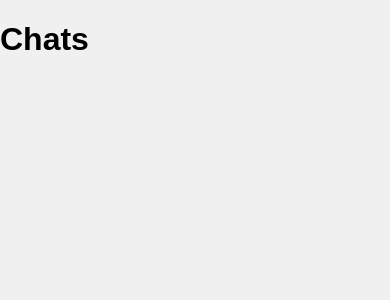
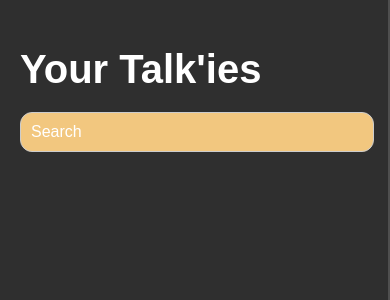
Before and after one commit to Kjopek4534/Talk-ie, a Next.js app in the folder client/: page /chats in a window 390 px wide. Shown: the top 300 px of the page. Built offline with nearby package versions, Linux system fonts and the light colour scheme.

Commit message:
feat(style)+fix(lint): Add styles for ChatPage and ran ESlint

```diff
--- a/client/src/app/components/ChatPage.tsx
+++ b/client/src/app/components/ChatPage.tsx
@@ -2,6 +2,7 @@
 
 import { useEffect, useState } from 'react'
 import axios from 'axios'
+import styles from '../styles/ChatPage.module.css'
 
 interface Chat {
   id: number
@@ -52,9 +53,11 @@ const ChatPage = () => {
   }
 
   return (
-    <div>
-      <h1>Chats</h1>
-      <ul>
+    <div className={styles.container}>
+      <div className={styles.containerLeft}>
+        <h1 className={styles.title}>Your Talk'ies</h1>
+        <input type="text" placeholder="Search" className={styles.input} />
+        <ul className={styles.chatList}>
           {chats.map((chat) => (
             <li key={chat.id}>
               <a href={`/chats/${chat.id}`}>{chat.name}</a>
@@ -62,6 +65,8 @@ const ChatPage = () => {
           ))}
         </ul>
       </div>
+      <div className={styles.containerRight}></div>
+    </div>
   )
 }
 
--- a/client/src/app/styles/ChatPage.module.css
+++ b/client/src/app/styles/ChatPage.module.css
@@ -1,26 +1,80 @@
 .container {
+  display: flex;
+  height: 100vh;
+}
+
+.containerLeft {
   padding: 20px;
   background-color: #2f2f2f;
   color: #ffffff;
+  width: 40%;
   height: 100vh;
   display: flex;
   flex-direction: column;
+  border-right: 2px solid #4f4f4f;
+  box-sizing: border-box;
+}
+
+.containerRight {
+  background-color: #2f2f2f;
+  width: 60%;
+  height: 100vh;
 }
 
 .title {
-  margin-bottom: 20px;
+  text-align: center;
+  margin-bottom: 10px;
+  font-size: 3em;
+}
+
+@media screen and (max-width: 600px) {
+  .containerLeft {
+    padding: 20px;
+    background-color: #2f2f2f;
+    color: #ffffff;
+    width: 100%;
+    height: 100vh;
+    display: flex;
+    flex-direction: column;
+    border-right: 2px solid #4f4f4f;
+    box-sizing: border-box;
+  }
+
+  .containerRight {
+    display: none;
+  }
+
+  .title {
+    text-align: left;
+    margin-bottom: 10px;
+    font-size: 2.5em;
+  }
+}
+
+.input {
+  width: 95.5%;
+  padding: 10px;
+  margin: 10px 0 20px 0;
+  border: 1px solid #ccc;
+  border-radius: 12px;
+  font-size: 16px;
+  background-color: #f2c77f;
+  color: #ffffff;
 }
 
 .chatList {
   list-style-type: none;
   padding: 0;
+  margin: 0;
   flex-grow: 1;
   overflow-y: auto;
 }
 
 .chatList li {
-  margin: 10px 0;
+  height: 10vh;
   cursor: pointer;
+  text-align: center;
+  padding-left: 10px;
 }
 
 .chatList li a {
@@ -29,18 +83,5 @@
 }
 
 .chatList li a:hover {
-  text-decoration: underline;
+  background-color: #3f3f3f;
 }
-
-.button {
-  padding: 10px 20px;
-  background-color: #e58c39;
-  border: none;
-  color: #ffffff;
-  cursor: pointer;
-  border-radius: 5px;
-}
-
-.button:hover {
-  background-color: #cf7b30;
-}
```
Also changed, not shown: 2 other files (tests, documents, lock files or other folders). Lines whose indentation alone changed are shown as unchanged.
